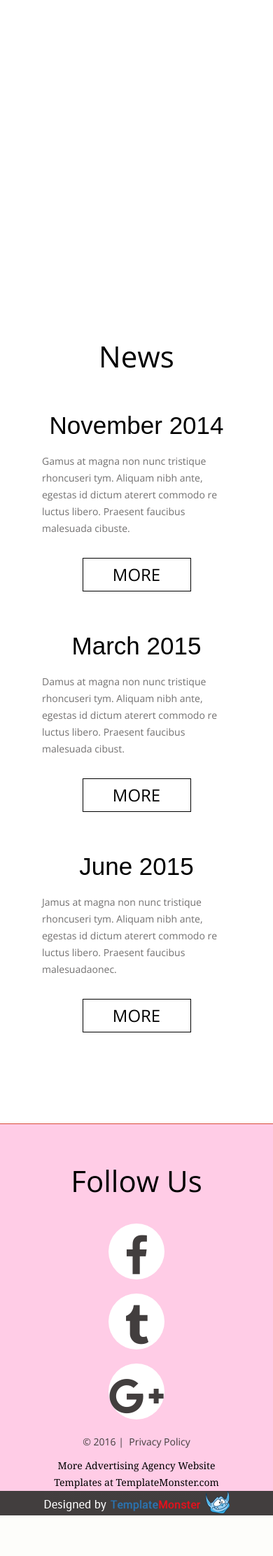
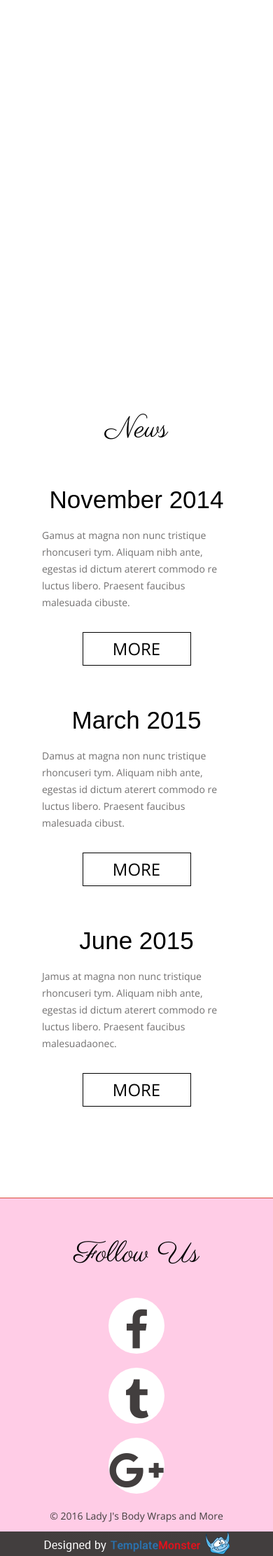
Before and after one commit to rob1grie/ladyj, a PHP site: page / in a window 390 px wide. Shown: the part 1483-3706 px from the top of the page at 70% size. Before the commit the page ends 3648 px from the top, so only its background shows below. Run offline with PHP 8.4, Linux system fonts and the light colour scheme; some libraries are stand-ins or nearby versions; some web fonts are replaced.

Commit message:
Changed size of logo to 200x101 Fixed font of h1 on each page, including within media queries Changed copyright info and removed blurb about advertising templates from footer

```diff
--- a/css/style.css
+++ b/css/style.css
@@ -344,7 +344,7 @@ p {
 }
 @media only screen and (max-width: 979px) {
 	h2 {
-		font: 300 62px/62px 'Open Sans', sans-serif;
+		font: 300 62px/62px 'Parisienne', cursive;
 		text-align: center;
 		margin-bottom: 40px;
 	}
@@ -370,7 +370,7 @@ p {
 }
 @media only screen and (max-width: 767px) {
 	h2 {
-		font: 300 52px/52px 'Open Sans', sans-serif;
+		font: 300 52px/52px 'Parisienne', cursive;
 		text-align: center;
 		margin-bottom: 40px;
 	}
@@ -399,7 +399,7 @@ p {
 }
 @media only screen and (max-width: 479px) {
 	h2 {
-		font: 300 42px/42px 'Open Sans', sans-serif;
+		font: 300 42px/42px 'Parisienne', cursive;
 		text-align: center;
 		margin-bottom: 40px;
 	}
--- a/includes/footerinc.php
+++ b/includes/footerinc.php
@@ -7,8 +7,7 @@
 				<a href="#" class="btn bd-ra"><span class="fa fa-facebook"></span></a>
 				<a href="#" class="btn bd-ra"><span class="fa fa-tumblr"></span></a>
 				<a href="#" class="btn bd-ra"><span class="fa fa-google-plus"></span></a>
-				<pre>© <span id="copyright-year"></span> |  Privacy Policy</pre>
-				More <a rel="nofollow" href="http://www.templatemonster.com/category/advertising-agency-website-templates/" target="_blank">Advertising Agency Website Templates at TemplateMonster.com</a>
+				<pre>© <span id="copyright-year"></span> Lady J's Body Wraps and More</pre>
 			</div>
 		</div>
 	</div>
--- a/includes/headerinc.php
+++ b/includes/headerinc.php
@@ -37,7 +37,7 @@ switch ($current) {
 				<div class="grid_12">
 					<h1>
 						<a href="index.php">
-							<img src="images/logo_175x88.png" alt="logo" />
+							<img src="images/logo-187x94.png" alt="logo" />
 							<span>Body Wraps and More</span>
 						</a>
 					</h1>
--- a/includes/headinc.php
+++ b/includes/headinc.php
@@ -9,7 +9,6 @@
 
 <head>
 	<title>Lady J's Body Wraps and More | <?php echo $page_title; ?></title>
-	<link href='https://fonts.googleapis.com/css?family=Alex+Brush' rel='stylesheet' type='text/css'>
 	<meta charset="utf-8">
 	<meta name = "format-detection" content = "telephone=no" />
 	<link rel="icon" href="images/favicon.ico" type="image/x-icon">
--- a/index.php
+++ b/index.php
@@ -26,7 +26,7 @@ require_once 'includes/headinc.php';
 						<a href="#" class="btn bd-ra"><span class="fa fa-map-marker"></span></a>
 					</div>
 				</div>
-				<div class="item" data-src="images/stones-candles-slide.jpg">
+				<div class="item" data-src="images/foot-spa-slide.jpg">
 					<div class="camera_caption fadeIn">
 						<h3>&nbsp;</h3>
 					</div>
@@ -62,11 +62,14 @@ require_once 'includes/headinc.php';
 						<h2><span>Services</span></h2>
 					</header>
 				</div>
-				<div class="grid_6">
+				<div class="grid_4">
 					<div class="element"><h3><a href="#">Body Wraps</a></h3></div>
 				</div>
-				<div class="grid_6">
+				<div class="grid_4">
 					<div class="element"><h3><a href="#">Foot Detox</a></h3></div>
+				</div>
+				<div class="grid_4">
+					<div class="element"><h3><a href="#">3 Day Cleanse</a></h3></div>
 				</div>
 			</div>
 		</div>
```
Also changed, not shown: images/foot-spa-slide.jpg (added), images/logo-187x94.png (added), images/logo-200x101.jpg (added), images/logo-200x101.png (added).
